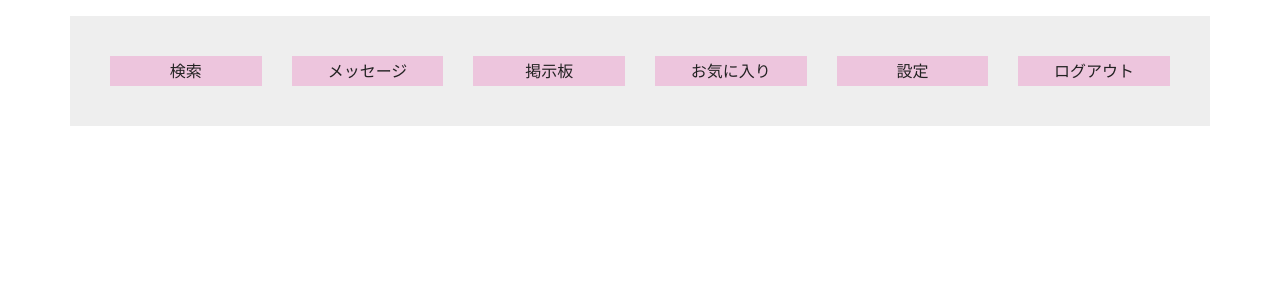
After one commit to TakanoriShima/matching, a PHP site: page /top_view.php in a window 1280 px wide. The commit adds this page. Shown: the top 300 px of the page. Run offline with PHP 8.4, Linux system fonts and the light colour scheme; data that the repository does not hold is empty; a stand-in replaces the project's code that opens the database connection.

Commit message:
add header and logout and modified css

```diff
--- a/login_view.php
+++ b/login_view.php
@@ -13,7 +13,7 @@
     </head>
     <body>
         <div class="container">
-            <div class="row mt-5">
+            <div class="row mt-3">
                 <h1 class="col-sm-12 text-center">ログイン</h1>
             </div>
             <?php if(count($errors) !== 0): ?>
--- a/new_user.php
+++ b/new_user.php
@@ -13,7 +13,7 @@
     </head>
     <body>
         <div class="container">
-            <div class="row mt-5">
+            <div class="row mt-3">
                 <h1 class="col-sm-12 text-center">会員登録</h1>
             </div>
             <?php if(count($errors) !== 0): ?>
--- a/style.css
+++ b/style.css
@@ -1,4 +1,9 @@
 @charset "utf-8";
+
+.container{
+    padding: 40px;
+    background-color: #eeeeee;
+}
 
 .flash_message{
     color: blue;
@@ -13,3 +18,34 @@
     padding: 5px;
     list-style-type: none;
 }
+
+
+a{
+    display: block;
+    color: #222222;
+    background-color: #e51e9533;
+    text-decoration: none;
+    padding: 3px;
+}
+a:hover{
+    color: red;
+    text-decoration: none;
+}
+
+@media screen and (max-width: 480px) {
+/* 480pxまでの幅の場合に適応される */
+    a:nth-child(2){
+        margin-top: 20px;
+    }
+    a.btn.btn-primary.offset-sm-3.col-sm-2 {
+        margin: 0 52px;
+    }
+    a.btn.btn-primary.offset-sm-2.col-sm-2 {
+        margin: 20px 52px 0px 52px;
+    }
+}
+
+/* https://www.seojuku.com/blog/responsive-mediaquery.html */
+/*@media screen and (max-width: 1024px) { }*/
+/*@media screen and (max-width: 896px) { }*/
+/*@media screen and (max-width: 480px) { }*/
--- /dev/null
+++ b/top_view.php
@@ -0,0 +1,51 @@
+<!DOCTYPE html>
+<html lang="ja">
+    <head>
+        <!-- Required meta tags -->
+        <meta charset="utf-8">
+        <meta name="viewport" content="width=device-width, initial-scale=1, shrink-to-fit=no">
+
+        <!-- Bootstrap CSS -->
+        <link rel="stylesheet" href="https://stackpath.bootstrapcdn.com/bootstrap/4.3.1/css/bootstrap.min.css">
+        <link rel="stylesheet" href="style.css">
+        <title>My Page</title>
+    </head>
+    <body>
+        <div class="container mt-3">
+           <header class="row">
+               <div class="col-sm-2">
+                   <a href="" class="text-center">検索</a>
+               </div>
+               <div class="col-sm-2">
+                   <a href="" class="text-center">メッセージ</a>
+               </div>
+               <div class="col-sm-2">
+                   <a href="" class="text-center">掲示板</a>
+               </div>
+               <div class="col-sm-2">
+                   <a href="" class="text-center">お気に入り</a>
+               </div>
+               <div class="col-sm-2">
+                   <a href="" class="text-center">設定</a>
+               </div>
+               <div class="col-sm-2">
+                   <a href="logout.php" class="text-center">ログアウト</a>
+               </div>
+           </header>
+           <div class="wrapper">
+                <?php if($flash_message): ?>
+                <div class="row mt-2">
+                    <p class="flash_message col-sm-12 mb-2 text-center"><?= $flash_message ?></p>
+                </div>
+                <?php endif; ?>
+           </div>
+        </div>
+
+        <!-- Optional JavaScript -->
+        <!-- jQuery first, then Popper.js, then Bootstrap JS, then Font Awesome -->
+        <script src="https://code.jquery.com/jquery-3.3.1.slim.min.js"></script>
+        <script src="https://cdnjs.cloudflare.com/ajax/libs/popper.js/1.14.6/umd/popper.min.js"></script>
+        <script src="https://stackpath.bootstrapcdn.com/bootstrap/4.3.1/js/bootstrap.min.js"></script>
+        <script defer src="https://use.fontawesome.com/releases/v5.7.2/js/all.js"></script>
+    </body>
+</html>
```
Also changed, not shown: index_view.php (+4 -4 lines), logout.php (added, +8 -0 lines), top.php (+9 -1 lines).
